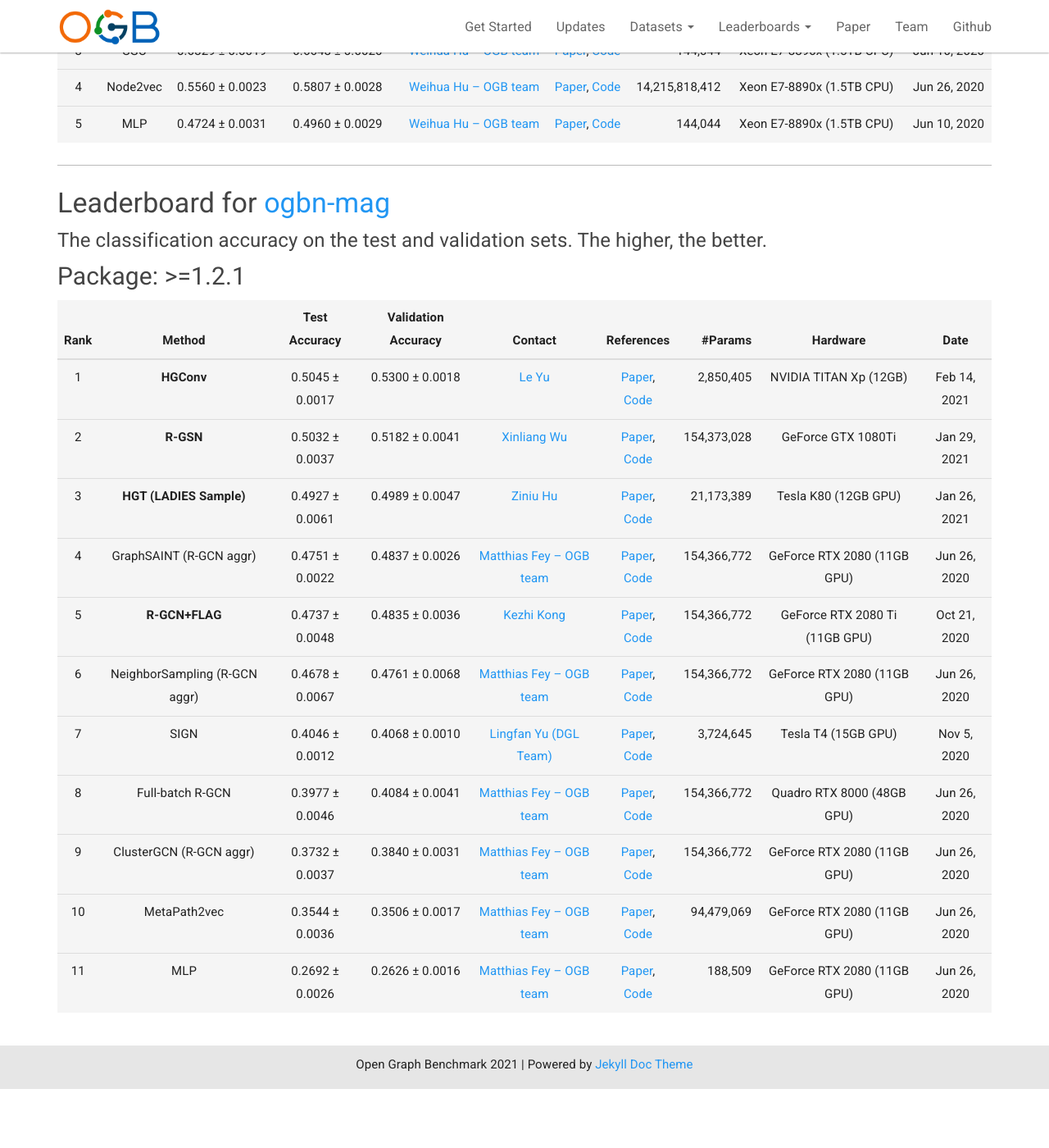
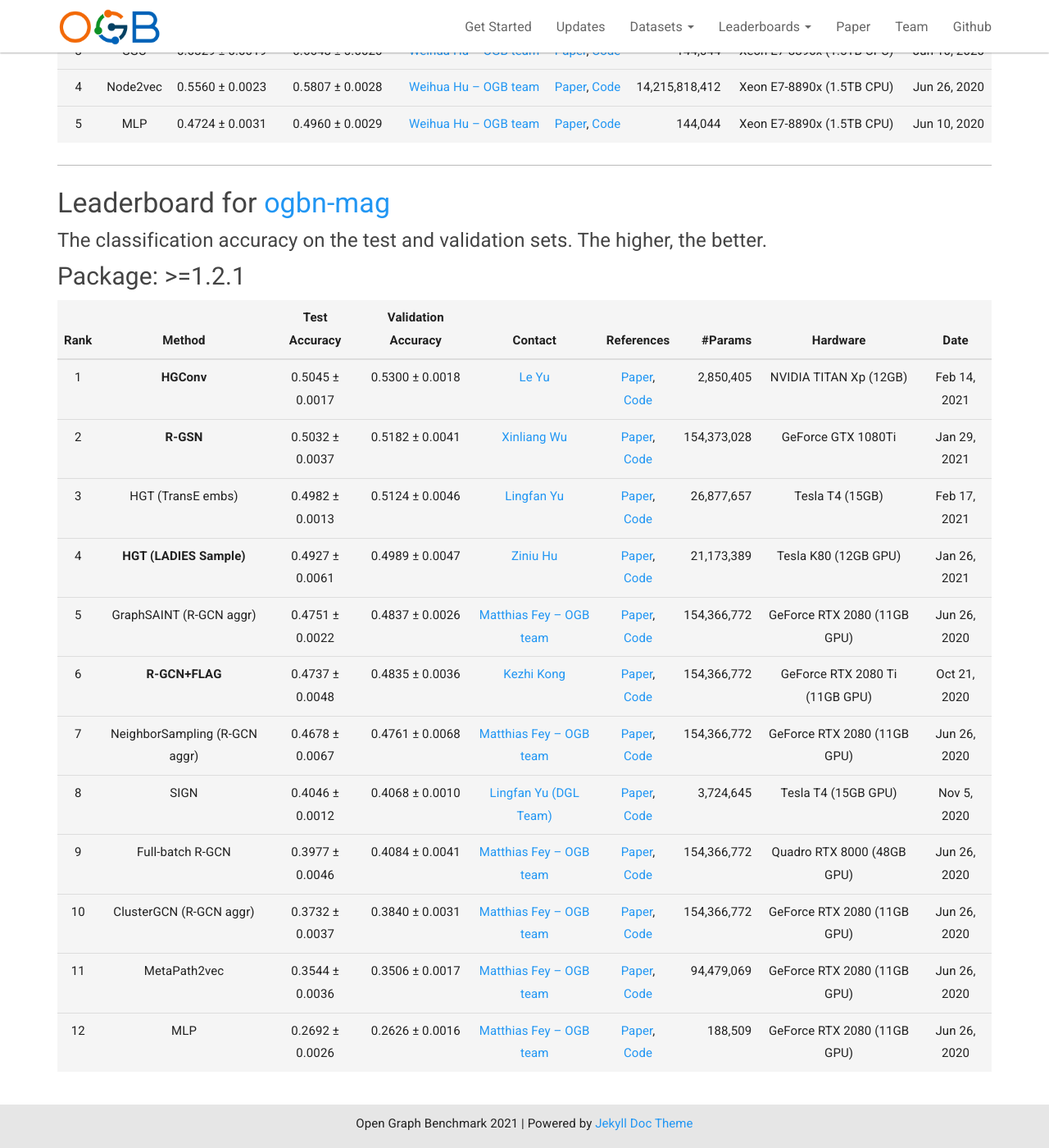
Before and after one commit to snap-stanford/ogb-web, a Jekyll site: the page built from _docs/leaderboard/leader_nodeprop.md, in a window 1280 px wide and 1400 px high, scrolled down 6760 px. Shown: the whole window at 82% size. Built offline with Jekyll 4.4.1, drawn with Linux system fonts in a browser that asks for light colours; before the commit the page ends 8088 px from its top, so only the background shows below that.

Commit message:
updateleaderboard

```diff
--- a/_docs/leaderboard/leader_nodeprop.md
+++ b/_docs/leaderboard/leader_nodeprop.md
@@ -160,12 +160,13 @@ The **bold** method name indicates that the implementation is **official** (by t
 |:----:|:-----:|:------:|:-----:|:-----:|:-----:|-----:|:-----:|:-----:|
 |  1  |  **HGConv**  | 0.5045 ± 0.0017   | 0.5300 ± 0.0018 |[Le Yu](mailto:yule@buaa.edu.cn) | [Paper](https://arxiv.org/abs/2012.14722), [Code](https://github.com/yule-BUAA/HGConv.git) | 2,850,405 | NVIDIA TITAN Xp (12GB) | Feb 14, 2021 |
 |  2  |  **R-GSN**  | 0.5032 ± 0.0037   | 0.5182 ± 0.0041 |[Xinliang Wu](mailto:912251635@qq.com) | [Paper](https://arxiv.org/pdf/1703.06103.pdf), [Code](https://github.com/xjtuwxliang/R-GSN/tree/main) | 154,373,028 | GeForce GTX 1080Ti | Jan 29, 2021 |
-|  3  |  **HGT (LADIES Sample)**  | 0.4927 ± 0.0061   | 0.4989 ± 0.0047 |[Ziniu Hu](mailto:bull@cs.ucla.edu) | [Paper](https://arxiv.org/abs/2003.01332), [Code](https://github.com/acbull/pyHGT/tree/master/ogbn-mag) | 21,173,389 | Tesla K80 (12GB GPU) | Jan 26, 2021 |
-|  4  |  GraphSAINT (R-GCN aggr)  | 0.4751 ± 0.0022   | 0.4837 ± 0.0026 | [Matthias Fey -- OGB team](mailto:matthias.fey@tu-dortmund.de) | [Paper](https://arxiv.org/abs/1907.04931), [Code](https://github.com/snap-stanford/ogb/tree/master/examples/nodeproppred/mag) | 154,366,772 | GeForce RTX 2080 (11GB GPU) | Jun 26, 2020 |
-|  5  |  **R-GCN+FLAG**  | 0.4737 ± 0.0048   | 0.4835 ± 0.0036 |[Kezhi Kong](mailto:kong@cs.umd.edu) | [Paper](https://arxiv.org/abs/2010.09891), [Code](https://github.com/devnkong/FLAG) | 154,366,772 | GeForce RTX 2080 Ti (11GB GPU) | Oct 21, 2020 |
-|  6  |  NeighborSampling (R-GCN aggr)  | 0.4678 ± 0.0067   | 0.4761 ± 0.0068 | [Matthias Fey -- OGB team](mailto:matthias.fey@tu-dortmund.de) | [Paper](https://arxiv.org/abs/1706.02216), [Code](https://github.com/snap-stanford/ogb/tree/master/examples/nodeproppred/mag) | 154,366,772 | GeForce RTX 2080 (11GB GPU) | Jun 26, 2020 |
-|  7  |  SIGN  | 0.4046 ± 0.0012   | 0.4068 ± 0.0010 | [Lingfan Yu (DGL Team)](mailto:lingfan.yu@nyu.edu) | [Paper](https://arxiv.org/abs/2004.11198), [Code](https://github.com/dmlc/dgl/tree/master/examples/pytorch/ogb/sign) | 3,724,645 | Tesla T4 (15GB GPU) | Nov 5, 2020 |
-|  8  |  Full-batch R-GCN  | 0.3977 ± 0.0046   | 0.4084 ± 0.0041 | [Matthias Fey -- OGB team](mailto:matthias.fey@tu-dortmund.de) | [Paper](https://arxiv.org/abs/1703.06103), [Code](https://github.com/snap-stanford/ogb/tree/master/examples/nodeproppred/mag) | 154,366,772 | Quadro RTX 8000 (48GB GPU) | Jun 26, 2020 |
-|  9  |  ClusterGCN (R-GCN aggr)  | 0.3732 ± 0.0037   | 0.3840 ± 0.0031 | [Matthias Fey -- OGB team](mailto:matthias.fey@tu-dortmund.de) | [Paper](https://arxiv.org/abs/1905.07953), [Code](https://github.com/snap-stanford/ogb/tree/master/examples/nodeproppred/mag) | 154,366,772 | GeForce RTX 2080 (11GB GPU) | Jun 26, 2020 |
-|  10  |  MetaPath2vec  | 0.3544 ± 0.0036   | 0.3506 ± 0.0017 | [Matthias Fey -- OGB team](mailto:matthias.fey@tu-dortmund.de) | [Paper](https://ericdongyx.github.io/papers/KDD17-dong-chawla-swami-metapath2vec.pdf), [Code](https://github.com/snap-stanford/ogb/tree/master/examples/nodeproppred/mag) | 94,479,069 | GeForce RTX 2080 (11GB GPU) | Jun 26, 2020 |
-|  11  |  MLP  | 0.2692 ± 0.0026   | 0.2626 ± 0.0016 | [Matthias Fey -- OGB team](mailto:matthias.fey@tu-dortmund.de) | [Paper](https://arxiv.org/abs/2005.00687), [Code](https://github.com/snap-stanford/ogb/tree/master/examples/nodeproppred/mag) | 188,509 | GeForce RTX 2080 (11GB GPU) | Jun 26, 2020 |
+|  3  |  HGT (TransE embs)  | 0.4982 ± 0.0013   | 0.5124 ± 0.0046 | [Lingfan Yu](mailto:ly979@nyu.edu) | [Paper](https://arxiv.org/pdf/2003.01332.pdf), [Code](https://github.com/lingfanyu/pyHGT/tree/master/ogbn-mag) | 26,877,657 | Tesla T4 (15GB) | Feb 17, 2021 |
+|  4  |  **HGT (LADIES Sample)**  | 0.4927 ± 0.0061   | 0.4989 ± 0.0047 |[Ziniu Hu](mailto:bull@cs.ucla.edu) | [Paper](https://arxiv.org/abs/2003.01332), [Code](https://github.com/acbull/pyHGT/tree/master/ogbn-mag) | 21,173,389 | Tesla K80 (12GB GPU) | Jan 26, 2021 |
+|  5  |  GraphSAINT (R-GCN aggr)  | 0.4751 ± 0.0022   | 0.4837 ± 0.0026 | [Matthias Fey -- OGB team](mailto:matthias.fey@tu-dortmund.de) | [Paper](https://arxiv.org/abs/1907.04931), [Code](https://github.com/snap-stanford/ogb/tree/master/examples/nodeproppred/mag) | 154,366,772 | GeForce RTX 2080 (11GB GPU) | Jun 26, 2020 |
+|  6  |  **R-GCN+FLAG**  | 0.4737 ± 0.0048   | 0.4835 ± 0.0036 |[Kezhi Kong](mailto:kong@cs.umd.edu) | [Paper](https://arxiv.org/abs/2010.09891), [Code](https://github.com/devnkong/FLAG) | 154,366,772 | GeForce RTX 2080 Ti (11GB GPU) | Oct 21, 2020 |
+|  7  |  NeighborSampling (R-GCN aggr)  | 0.4678 ± 0.0067   | 0.4761 ± 0.0068 | [Matthias Fey -- OGB team](mailto:matthias.fey@tu-dortmund.de) | [Paper](https://arxiv.org/abs/1706.02216), [Code](https://github.com/snap-stanford/ogb/tree/master/examples/nodeproppred/mag) | 154,366,772 | GeForce RTX 2080 (11GB GPU) | Jun 26, 2020 |
+|  8  |  SIGN  | 0.4046 ± 0.0012   | 0.4068 ± 0.0010 | [Lingfan Yu (DGL Team)](mailto:lingfan.yu@nyu.edu) | [Paper](https://arxiv.org/abs/2004.11198), [Code](https://github.com/dmlc/dgl/tree/master/examples/pytorch/ogb/sign) | 3,724,645 | Tesla T4 (15GB GPU) | Nov 5, 2020 |
+|  9  |  Full-batch R-GCN  | 0.3977 ± 0.0046   | 0.4084 ± 0.0041 | [Matthias Fey -- OGB team](mailto:matthias.fey@tu-dortmund.de) | [Paper](https://arxiv.org/abs/1703.06103), [Code](https://github.com/snap-stanford/ogb/tree/master/examples/nodeproppred/mag) | 154,366,772 | Quadro RTX 8000 (48GB GPU) | Jun 26, 2020 |
+|  10  |  ClusterGCN (R-GCN aggr)  | 0.3732 ± 0.0037   | 0.3840 ± 0.0031 | [Matthias Fey -- OGB team](mailto:matthias.fey@tu-dortmund.de) | [Paper](https://arxiv.org/abs/1905.07953), [Code](https://github.com/snap-stanford/ogb/tree/master/examples/nodeproppred/mag) | 154,366,772 | GeForce RTX 2080 (11GB GPU) | Jun 26, 2020 |
+|  11  |  MetaPath2vec  | 0.3544 ± 0.0036   | 0.3506 ± 0.0017 | [Matthias Fey -- OGB team](mailto:matthias.fey@tu-dortmund.de) | [Paper](https://ericdongyx.github.io/papers/KDD17-dong-chawla-swami-metapath2vec.pdf), [Code](https://github.com/snap-stanford/ogb/tree/master/examples/nodeproppred/mag) | 94,479,069 | GeForce RTX 2080 (11GB GPU) | Jun 26, 2020 |
+|  12  |  MLP  | 0.2692 ± 0.0026   | 0.2626 ± 0.0016 | [Matthias Fey -- OGB team](mailto:matthias.fey@tu-dortmund.de) | [Paper](https://arxiv.org/abs/2005.00687), [Code](https://github.com/snap-stanford/ogb/tree/master/examples/nodeproppred/mag) | 188,509 | GeForce RTX 2080 (11GB GPU) | Jun 26, 2020 |
```
